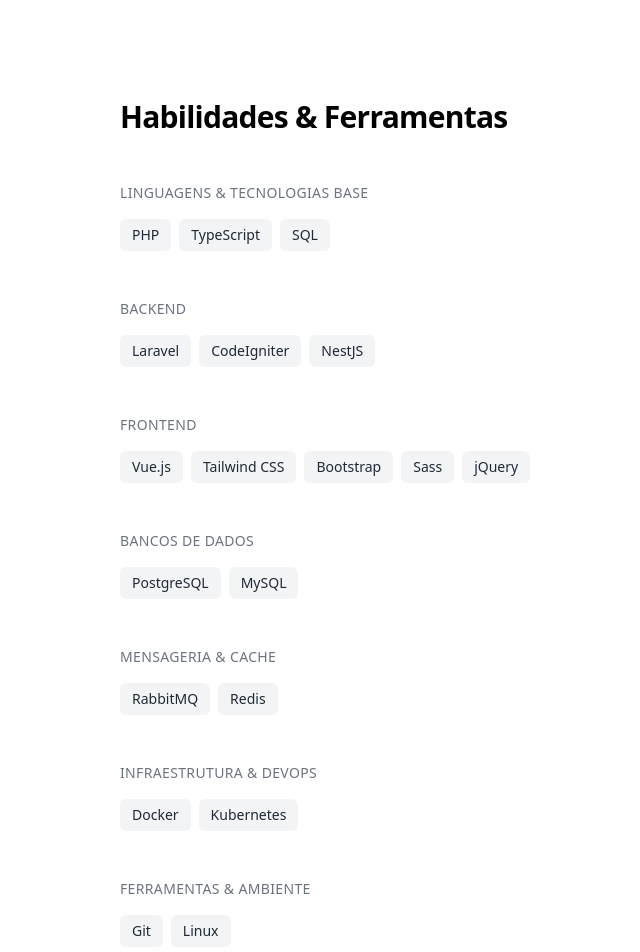
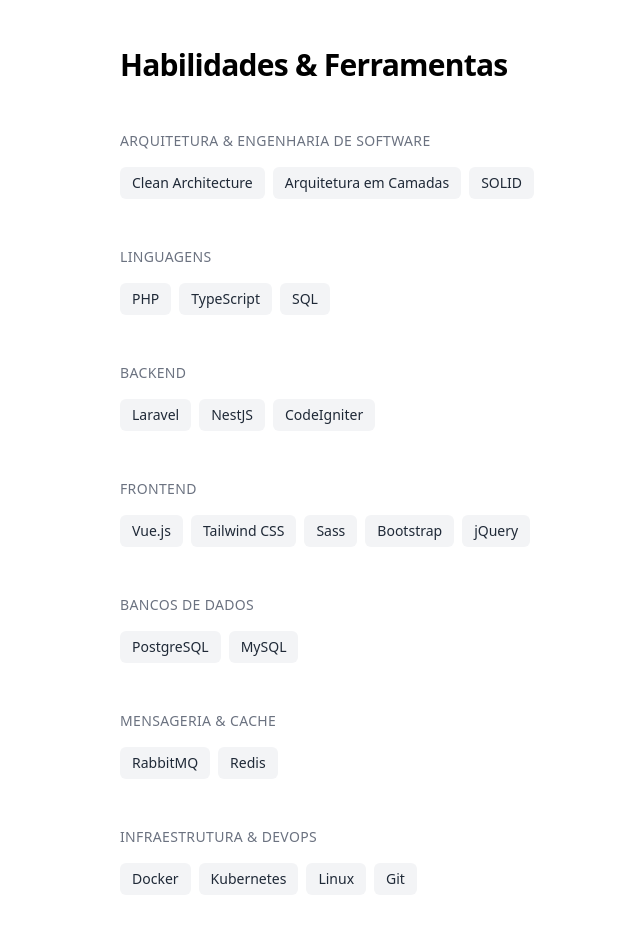
Before and after one commit to lezzin/lezzin.github.io, a Vue app: page / in a window 1280 px wide. Shown: the part 1400-2352 px from the top of the page, without its empty margins (168-808 px from the left). Built offline with nearby package versions, Linux system fonts and the light colour scheme.

Commit message:
feat - improve experiences and skills

```diff
--- a/src/data/experiences.ts
+++ b/src/data/experiences.ts
@@ -11,6 +11,6 @@
         company: "Ágil Empréstimos · Monte Belo",
         period: "Abril 2025 – Atual",
         description:
-            "Atuação como Desenvolvedor Backend Trainee, participando do desenvolvimento, manutenção e evolução de sistemas críticos sob acompanhamento de profissionais mais experientes. Envolvimento na criação de APIs e microserviços utilizando NestJS, seguindo padrões de arquitetura e boas práticas estabelecidas pelo time. Atuação na manutenção e refatoração de sistemas de backoffice legados desenvolvidos em CodeIgniter, contribuindo para melhorias de estabilidade e performance. Desenvolvimento de aplicações modernas em Laravel, além da criação de documentação técnica e design de sistemas, incluindo diagramas de arquitetura, fluxos e integrações, apoiando a padronização e evolução dos projetos."
+            "Desenvolvimento de APIs e microserviços com NestJS, implementando sistema de disparos multicanal (e-mail, SMS, push e WhatsApp) que processa mais de 100 mil faturas diárias. Utilização de RabbitMQ para filas e Redis para cache, melhorando escalabilidade. Manutenção de sistemas legados em CodeIgniter e desenvolvimento de novas aplicações em Laravel. Otimização de geração de relatórios, reduzindo tempo de processamento de 40 minutos para menos de 2 minutos. Criação de interfaces de monitoramento e auditoria, diminuindo chamados de suporte. Produção de documentação técnica e diagramas de arquitetura."
     },
 ] as Experience[];
--- a/src/data/skills.ts
+++ b/src/data/skills.ts
@@ -5,16 +5,24 @@
 
 export default [
     {
-        category: "Linguagens & Tecnologias Base",
+        category: "Arquitetura & Engenharia de Software",
+        skills: [
+            "Clean Architecture",
+            "Arquitetura em Camadas",
+            "SOLID",
+        ],
+    },
+    {
+        category: "Linguagens",
         skills: ["PHP", "TypeScript", "SQL"],
     },
     {
         category: "Backend",
-        skills: ["Laravel", "CodeIgniter", "NestJS"],
+        skills: ["Laravel", "NestJS", "CodeIgniter"],
     },
     {
         category: "Frontend",
-        skills: ["Vue.js", "Tailwind CSS", "Bootstrap", "Sass", "jQuery"],
+        skills: ["Vue.js", "Tailwind CSS", "Sass", "Bootstrap", "jQuery"],
     },
     {
         category: "Bancos de Dados",
@@ -26,10 +34,6 @@
     },
     {
         category: "Infraestrutura & DevOps",
-        skills: ["Docker", "Kubernetes"],
-    },
-    {
-        category: "Ferramentas & Ambiente",
-        skills: ["Git", "Linux"],
+        skills: ["Docker", "Kubernetes", "Linux", "Git"],
     },
 ] as SkillCategory[];
```
